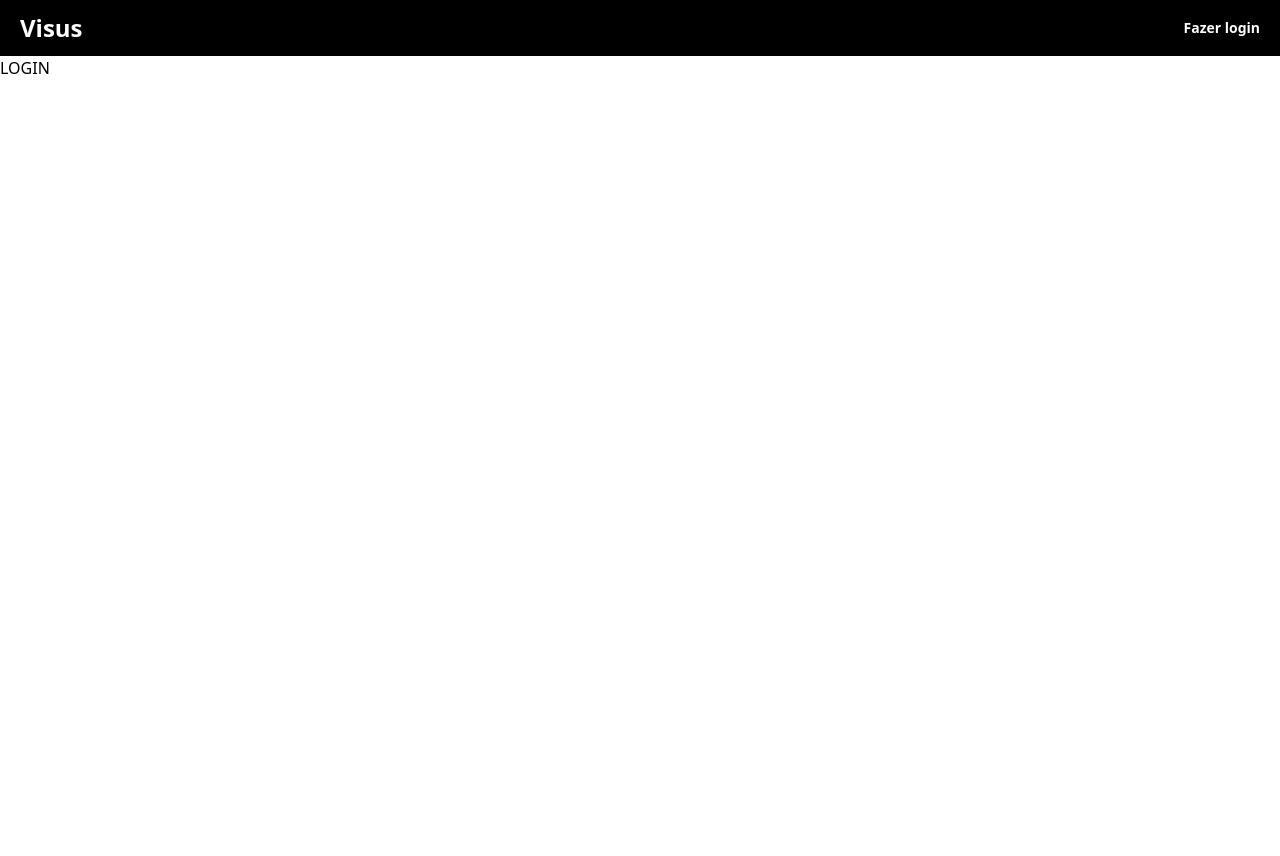
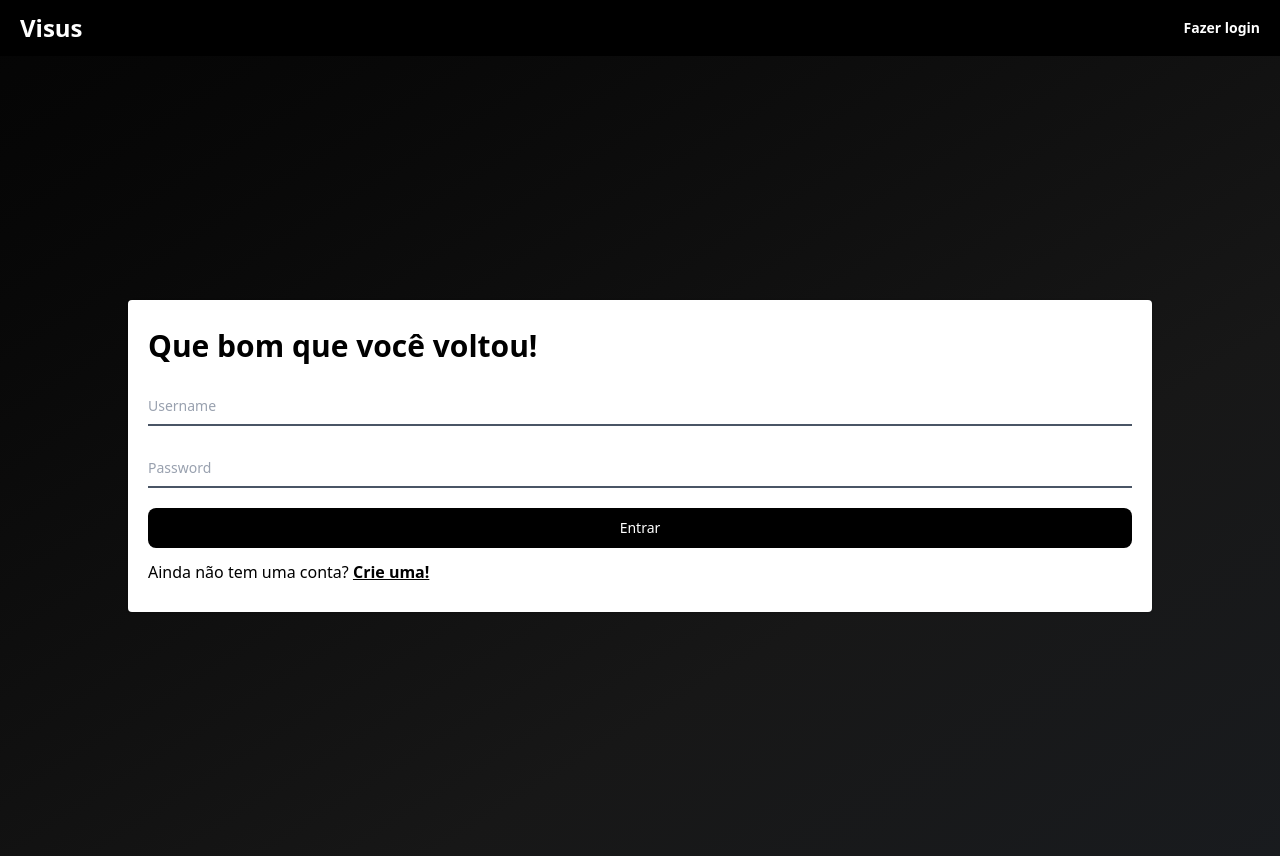
Before and after one commit to Lucas-Winicius/visus, a Vue app: page /login in a window 1280 px wide. Before the commit the page ends 800 px from the top, so only its background shows below. Built offline with nearby package versions, Linux system fonts and the light colour scheme; what oh-vue-icons would draw is missing.

Commit message:
:sparkles: feat: Login page

```diff
--- a/src/pages/Login.vue
+++ b/src/pages/Login.vue
@@ -1,3 +1,56 @@
+<script setup lang="ts">
+import { RouterLink } from 'vue-router';
+
+</script>
+
 <template>
-    <h1>LOGIN</h1>
+    <div
+        class="w-screen h-[calc(100vh-56px)] animate-gradient min-h-screen bg-gradient-to-br from-black via-neutral-900 to-gray-800 flex items-center justify-center">
+        <form class="bg-white py-7 px-5 rounded-sm shadow w-4/5">
+            <h1 class="mb-5 font-extrabold text-3xl">Que bom que você voltou!</h1>
+            <div class="relative z-0 w-full mb-5 group">
+                <input type="text" name="floating_username" id="floating_username"
+                    class="block py-2.5 px-0 w-full text-sm text-gray-900 bg-transparent border-0 border-b-2 border-gray-600 focus:outline-none focus:ring-0 focus:border-neutral-600 peer"
+                    placeholder=" " required />
+                <label for="floating_username"
+                    class="absolute text-sm text-gray-400 duration-300 transform -translate-y-6 scale-75 top-3 -z-10 origin-[0] peer-focus:start-0 rtl:peer-focus:translate-x-1/4 rtl:peer-focus:left-auto peer-focus:text-neutral-600 peer-focus:dark:text-neutral-500 peer-placeholder-shown:scale-100 peer-placeholder-shown:translate-y-0 peer-focus:scale-75 peer-focus:-translate-y-6">Username
+
+                </label>
+            </div>
+            <div class="relative z-0 w-full mb-5 group">
+                <input type="password" name="floating_password" id="floating_password"
+                    class="block py-2.5 px-0 w-full text-sm text-gray-900 bg-transparent border-0 border-b-2 border-gray-600 focus:outline-none focus:ring-0 focus:border-neutral-600 peer"
+                    placeholder=" " required />
+                <label for="floating_password"
+                    class="absolute text-sm text-gray-400 duration-300 transform -translate-y-6 scale-75 top-3 -z-10 origin-[0] peer-focus:start-0 rtl:peer-focus:translate-x-1/4 rtl:peer-focus:left-auto peer-focus:text-neutral-600 peer-focus:dark:text-neutral-500 peer-placeholder-shown:scale-100 peer-placeholder-shown:translate-y-0 peer-focus:scale-75 peer-focus:-translate-y-6">Password
+                </label>
+            </div>
+            <button type="submit"
+                class="duration-100 w-full text-white bg-black hover:bg-neutral-900 focus:ring-4 focus:outline-none focus:ring-neutral-300 font-medium rounded-lg text-sm px-5 py-2.5 text-center ">Entrar
+            </button>
+            <p class="mt-3">Ainda não tem uma conta? <RouterLink to="/create" class="font-bold underline">Crie uma!</RouterLink>
+            </p>
+        </form>
+    </div>
 </template>
+
+<style scoped>
+@keyframes gradientShift {
+    0% {
+        background-position: 0% 25%;
+    }
+
+    50% {
+        background-position: 100% 25%;
+    }
+
+    100% {
+        background-position: 0% 25%;
+    }
+}
+
+.animate-gradient {
+    background-size: 300% 300%;
+    animation: gradientShift 30s ease infinite;
+}
+</style>
```
